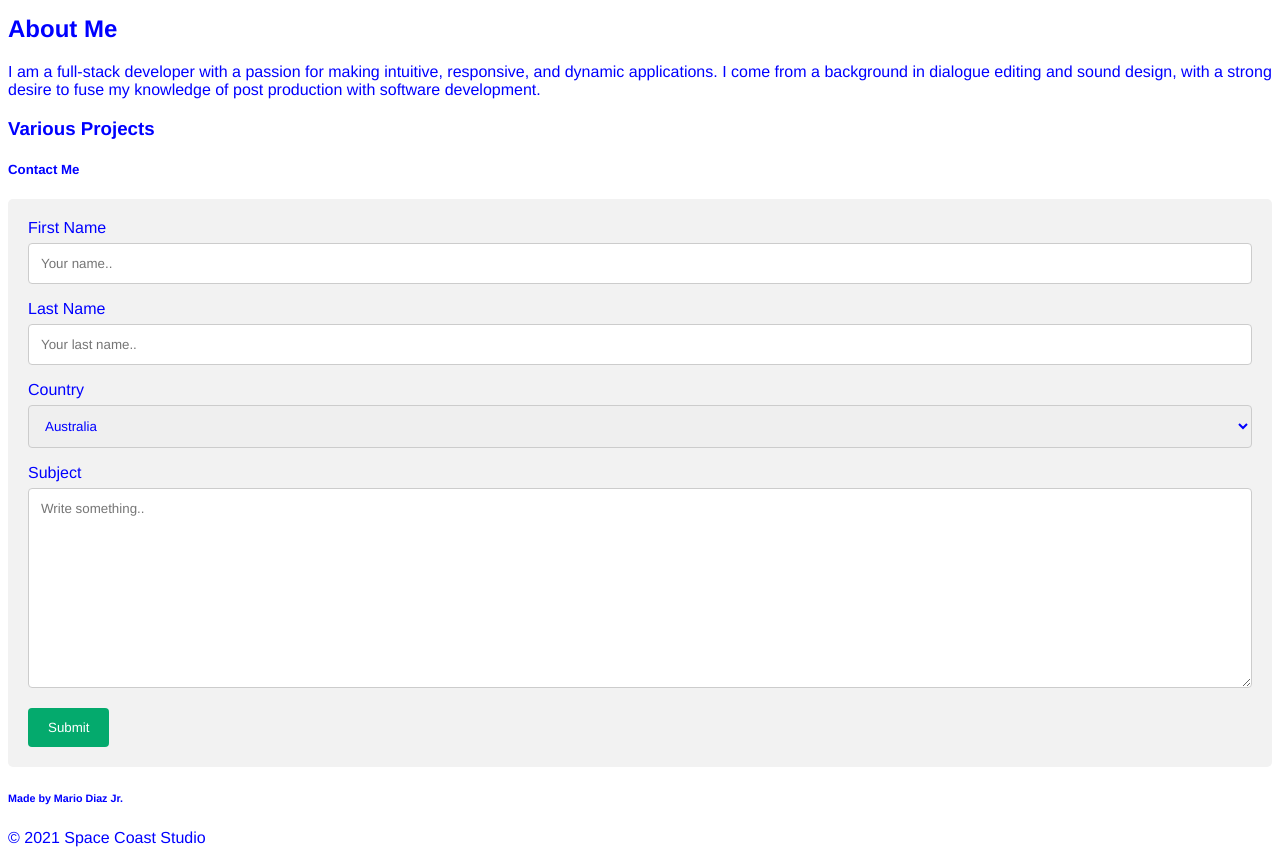
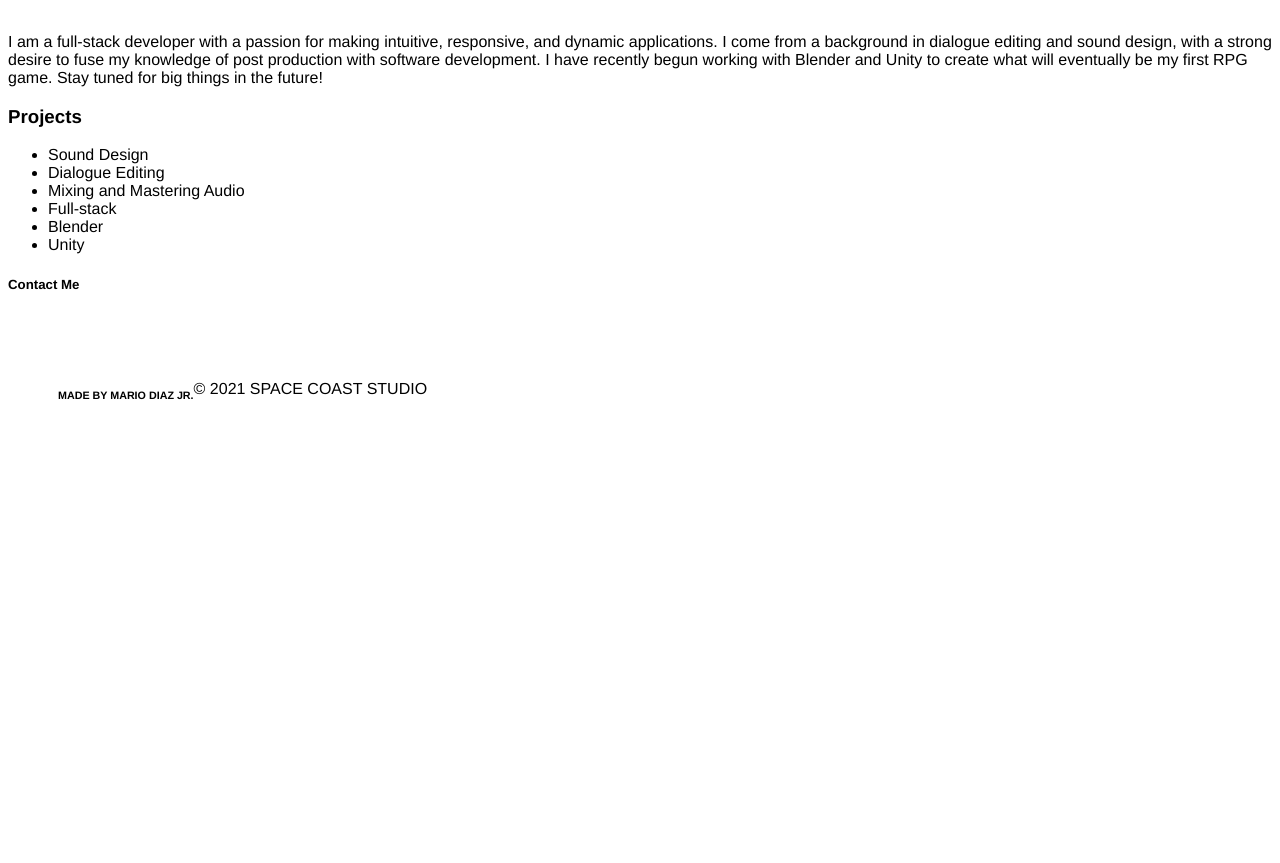
Before and after one commit to mediazjr/Portfolio, a plain HTML site: page index.html in a window 1280 px wide. Shown: the part 424-1287 px from the top of the page. After the commit the page ends 908 px from the top, so only its background shows below. Drawn offline with Linux system fonts and the light colour scheme.

Commit message:
removed contant form and added project ul

```diff
--- a/assets/style.css
+++ b/assets/style.css
@@ -1,6 +1,6 @@
 * {
     font-family: 'Franklin Gothic Medium', 'Arial Narrow', Arial, sans-serif;
-    color: blue;
+    color: black;
 }
 
 .header {
@@ -13,6 +13,7 @@
     display: inline;
     font-size: 40px;
     text-align: center;
+    color: darkslategray;
 }
 .header ul li {
     list-style-type: none;
@@ -21,37 +22,23 @@
     padding: 0;
 }
 
+#flex-right {
+    display: inline-flex;
+}
 
-/* Style inputs with type="text", select elements and textareas */
-input[type=text], select, textarea {
-    width: 100%; /* Full width */
-    padding: 12px; /* Some padding */
-    border: 1px solid #ccc; /* Gray border */
-    border-radius: 4px; /* Rounded borders */
-    box-sizing: border-box; /* Make sure that padding and width stays in place */
-    margin-top: 6px; /* Add a top margin */
-    margin-bottom: 16px; /* Bottom margin */
-    resize: vertical /* Allow the user to vertically resize the textarea (not horizontally) */
-  }
 
-  /* Style the submit button with a specific background color etc */
-  input[type=submit] {
-    background-color: #04AA6D;
-    color: white;
-    padding: 12px 20px;
-    border: none;
-    border-radius: 4px;
-    cursor: pointer;
-  }
 
-  /* When moving the mouse over the submit button, add a darker green color */
-  input[type=submit]:hover {
-    background-color: #45a049;
-  }
 
-  /* Add a background color and some padding around the form */
-  .container {
-    border-radius: 5px;
-    background-color: #f2f2f2;
-    padding: 20px;
-  }
+
+
+
+
+
+
+
+#footer {
+  text-transform: uppercase;
+  text-align: center;
+  display: inline-flex;
+  padding: 50px;
+}
--- a/index.html
+++ b/index.html
@@ -17,13 +17,10 @@
                     <a href="#about-me">About Me</a>
                 </li>
                 <li>
-                    <a href="#various-projects">Various Projects</a>
+                    <a href="#projects">Projects</a>
                 </li>
                 <li>
                     <a href="#contact-me">Contact Me</a>
-                </li>
-                <li>
-                    <a href="#linked-in">LinkedIn</a>
                 </li>
             </ul>
 
@@ -32,15 +29,36 @@
     <main>
         <section>
             <img src="assets/images/grateful muerto.jpg"/>
-        <h2>About Me</h2>
+        <h2 id="flex-right">About Me</h2>
         <p>
-             I am a full-stack developer with a passion for making intuitive, responsive, and dynamic applications. I come from a background in dialogue editing and sound design, with a strong desire to fuse my knowledge of post production with software development.
+             I am a full-stack developer with a passion for making intuitive, responsive, and dynamic applications. I come from a background in dialogue editing and sound design, with a strong desire to fuse my knowledge of post production with software development. I have recently begun working with Blender and Unity to create what will eventually be my first RPG game. Stay tuned for big things in the future!
 
         </p>
         </section>
 
         <section>
-            <h3>Various Projects</h3>
+            <h3>Projects</h3>
+                <ul>
+                    <li>
+                        Sound Design
+                    </li>
+                    <li>
+                        Dialogue Editing
+                    </li>
+                    <li>
+                        Mixing and Mastering Audio
+                    </li>
+                    <li>
+                        Full-stack
+                    </li>
+                    <li>
+                        Blender
+                    </li>
+                    <li>
+                        Unity
+                    </li>
+
+                </ul>
 
 
 
@@ -48,29 +66,7 @@
 
         <section>
             <h5>Contact Me</h5>
-            <div class="container">
-                <form action="action_page.php">
 
-                  <label for="fname">First Name</label>
-                  <input type="text" id="fname" name="firstname" placeholder="Your name..">
-
-                  <label for="lname">Last Name</label>
-                  <input type="text" id="lname" name="lastname" placeholder="Your last name..">
-
-                  <label for="country">Country</label>
-                  <select id="country" name="country">
-                    <option value="australia">Australia</option>
-                    <option value="canada">Canada</option>
-                    <option value="usa">USA</option>
-                  </select>
-
-                  <label for="subject">Subject</label>
-                  <textarea id="subject" name="subject" placeholder="Write something.." style="height:200px"></textarea>
-
-                  <input type="submit" value="Submit">
-
-                </form>
-              </div>
 
 
         </section>
```
